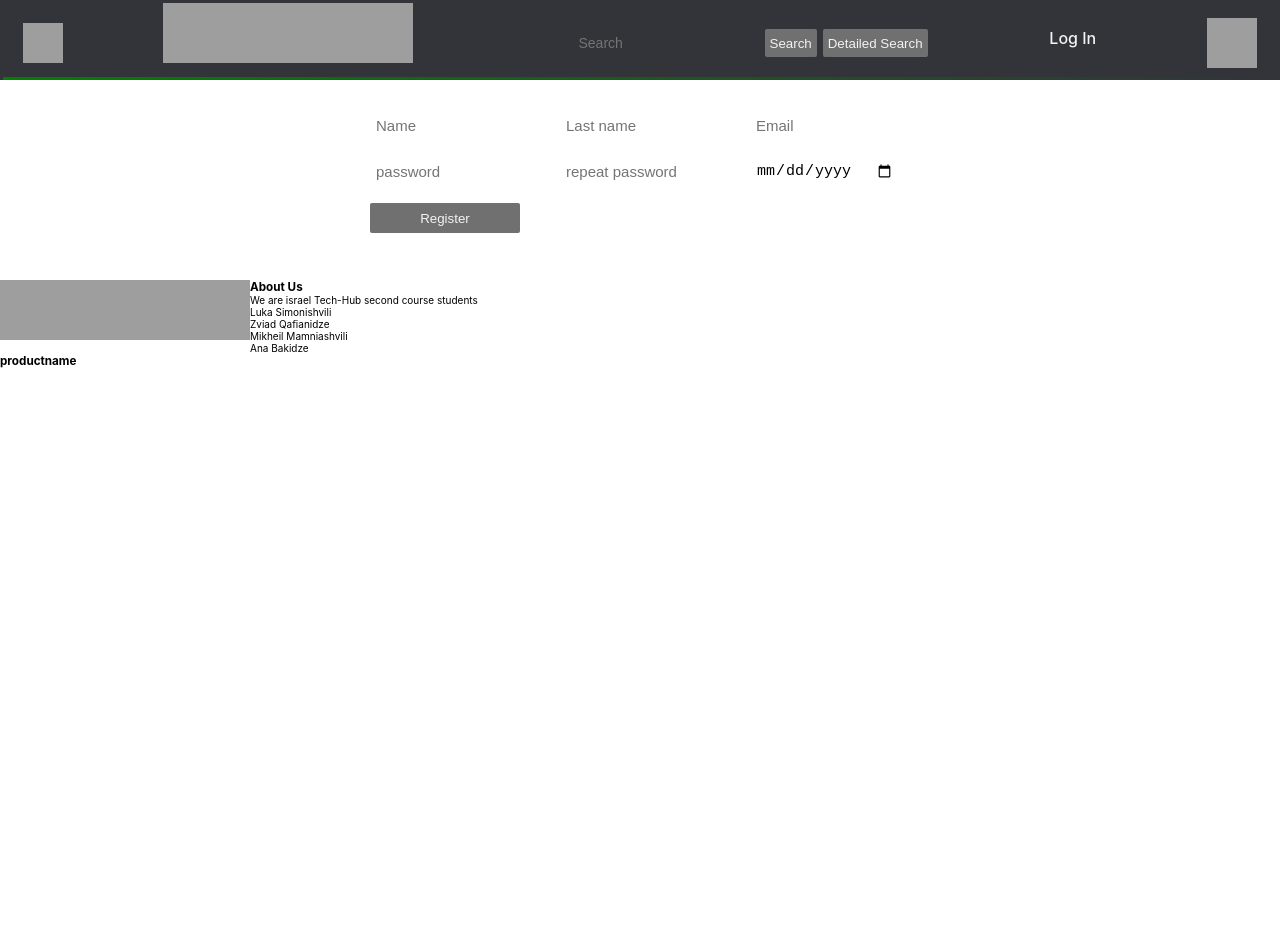
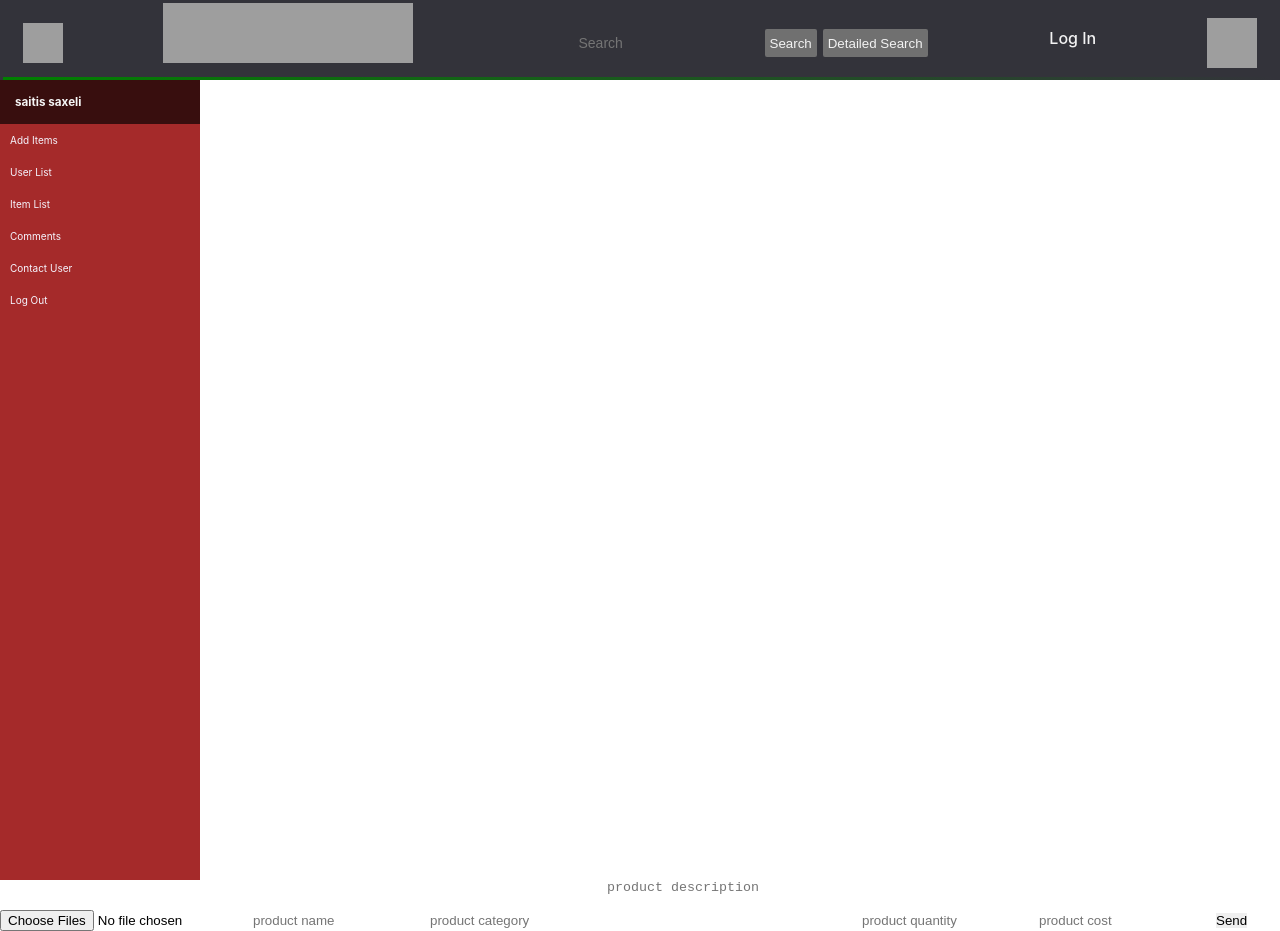
Before and after one commit to lukasimonishvili/techub-final-project, a React (Create React App) app in the folder client/: page / in a window 1280 px wide. Before the commit the page ends 800 px from the top, so only its background shows below. Built offline with nearby package versions, Linux system fonts and the light colour scheme; grey boxes are pictures that could not be loaded.

Commit message:
bug fixes

```diff
--- a/client/src/App.js
+++ b/client/src/App.js
@@ -10,8 +10,9 @@ import { Feedback } from "./components/feedback/feedback";
 import { Comment } from "./components/comment/comment";
 import { Chat } from "./components/contactUs/chat";
 import { Footer } from "./components/footer/footer";
+import { SearchDropdownItem } from "./components/searchDropdownItem/searchDropdownItem";
+import { Admin } from "./components/admin panel/components/adminsidebar/admin";
 import { Additem } from "./components/admin panel/components/add items/additem";
-import { SearchDropdownItem } from "./components/searchDropdownItem/searchDropdownItem";
 
 class App extends Component {
   render() {
@@ -19,15 +20,17 @@ class App extends Component {
       <>
         <Header />
         <Sidebar />
+        <Admin/>
+        <Additem/>
         {/* <Product /> */}
         {/* <Comment /> */}
         {/* <Feedback /> */}
         {/* <Chat /> */}
         {/* <Login /> */}
-        <Register />
+        {/* <Register /> */}
         {/* <CartContainer /> */}
-        <Footer />
-        <SearchDropdownItem />
+        {/* <Footer /> */}
+        {/* <SearchDropdownItem /> */}
       </>
     );
   }
```
